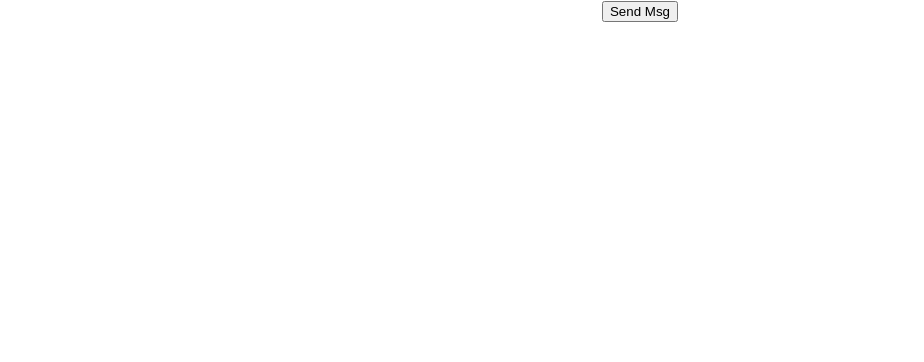
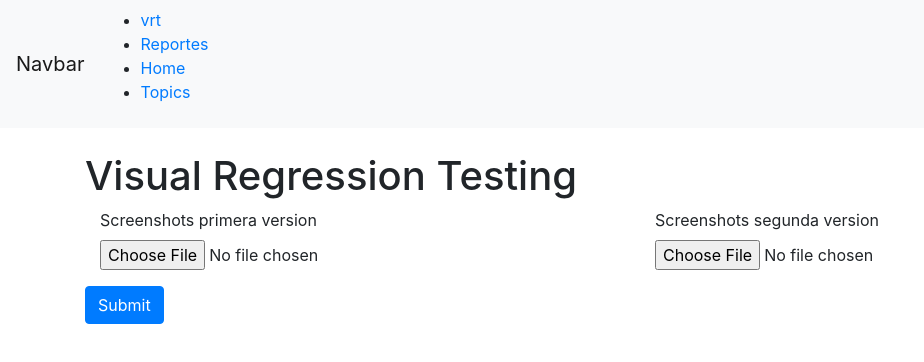
Before and after one commit to miarevalo10/miso4208, a React (Create React App) app in the folder client/: page / in a window 1280 px wide. Shown: the top 362 px of the page, without its empty margins (0-924 px from the left). Built offline with nearby package versions, Linux system fonts and the light colour scheme.

Commit message:
added nav and screens to front

```diff
--- a/client/public/index.html
+++ b/client/public/index.html
@@ -1,13 +1,12 @@
 <!DOCTYPE html>
 <html lang="en">
+
 <head>
   <meta charset="utf-8" />
   <link rel="shortcut icon" href="%PUBLIC_URL%/favicon.ico" />
-    <meta
-      name="viewport"
-      content="width=device-width, initial-scale=1, shrink-to-fit=no"
-    />
+  <meta name="viewport" content="width=device-width, initial-scale=1, shrink-to-fit=no" />
   <meta name="theme-color" content="#000000" />
+  <meta name="viewport" content="width=device-width, initial-scale=1, shrink-to-fit=no">
   <!--
       manifest.json provides metadata used when your web app is installed on a
       user's mobile device or desktop. See https://developers.google.com/web/fundamentals/web-app-manifest/
@@ -23,7 +22,14 @@
       Learn how to configure a non-root public URL by running `npm run build`.
     -->
   <title>Testing tool</title>
+  <link rel="stylesheet" href="https://maxcdn.bootstrapcdn.com/bootstrap/4.0.0/css/bootstrap.min.css"
+    integrity="sha384-Gn5384xqQ1aoWXA+058RXPxPg6fy4IWvTNh0E263XmFcJlSAwiGgFAW/dAiS6JXm" crossorigin="anonymous">
+    <script src="https://code.jquery.com/jquery-3.2.1.slim.min.js" integrity="sha384-KJ3o2DKtIkvYIK3UENzmM7KCkRr/rE9/Qpg6aAZGJwFDMVNA/GpGFF93hXpG5KkN" crossorigin="anonymous"></script>
+    <script src="https://cdnjs.cloudflare.com/ajax/libs/popper.js/1.12.9/umd/popper.min.js" integrity="sha384-ApNbgh9B+Y1QKtv3Rn7W3mgPxhU9K/ScQsAP7hUibX39j7fakFPskvXusvfa0b4Q" crossorigin="anonymous"></script>
+    <script src="https://maxcdn.bootstrapcdn.com/bootstrap/4.0.0/js/bootstrap.min.js" integrity="sha384-JZR6Spejh4U02d8jOt6vLEHfe/JQGiRRSQQxSfFWpi1MquVdAyjUar5+76PVCmYl" crossorigin="anonymous"></script>
   </head>
+
+
 <body>
   <noscript>You need to enable JavaScript to run this app.</noscript>
   <div id="root"></div>
@@ -38,4 +44,5 @@
       To create a production bundle, use `npm run build` or `yarn build`.
     -->
 </body>
+
 </html>
--- a/client/src/App.js
+++ b/client/src/App.js
@@ -1,23 +1,82 @@
 import React, { Component } from 'react';
 import './App.css';
-import axios from "axios";
+import { BrowserRouter as Router, Route, Link } from "react-router-dom";
+import Vrtscreen from './screens/vrtscreen.js';
+import Reportscreen from './screens/reportscreen.js';
+import Home from './screens/homescreen.js';
+
 
 class App extends Component {
-
-  sendMsg(msg){
-
-    axios.post("http://localhost:3001/api/sendTest", {
-      message: msg
-    });
-  };
-
   render() {
     return (
-      <div className="App">
-        <button onClick={() => this.sendMsg('ubicacion test')}>Send Msg</button>
-      </div>
+      <Router>
+        <nav class="navbar navbar-expand-lg navbar-light bg-light">
+          <a class="navbar-brand" href="#">Navbar</a>
+          <button class="navbar-toggler" type="button" data-toggle="collapse" data-target="#navbarSupportedContent" aria-controls="navbarSupportedContent" aria-expanded="false" aria-label="Toggle navigation">
+            <span class="navbar-toggler-icon"></span>
+          </button>
+          <div class="collapse navbar-collapse" id="navbarSupportedContent">
+            <ul lass="navbar-nav mr-auto">
+              <li class="nav-item active">
+                <Link  to="/">vrt</Link>
+              </li>
+              <li class="nav-item active">
+                <Link  to="/about">Reportes</Link>
+              </li >
+              <li class="nav-item active">
+                <Link  to="/sendmessage">Home</Link>
+              </li >
+              <li class="nav-item active">
+                <Link  to="/topics">Topics</Link>
+              </li>
+            </ul>
+          </div>
+        </nav>
+        <br />
+        <Route exact path="/" component={Vrtscreen} />
+        <Route path="/about" component={Reportscreen} />
+        <Route path="/sendmessage" component={Home} />
+        <Route path="/topics" component={Topics} />
+      </Router>
     );
   }
 }
 
+function Topics({ match }) {
+  return (
+    <div>
+      <h2>Topics</h2>
+      <ul>
+        <li>
+          <Link to={`${match.url}/rendering`}>Rendering with React</Link>
+        </li>
+        <li>
+          <Link to={`${match.url}/components`}>Components</Link>
+        </li>
+        <li>
+          <Link to={`${match.url}/props-v-state`}>Props v. State</Link>
+        </li>
+      </ul>
+
+      <Route path={`${match.path}/:topicId`} component={Topic} />
+      <Route
+        exact
+        path={match.path}
+        render={() => <h3>Please select a topic.</h3>}
+      />
+    </div>
+  );
+}
+
+function Topic({ match }) {
+  return (
+    <div>
+      <h3>{match.params.topicId}</h3>
+    </div>
+  );
+}
+
+
+
+
 export default App;
--- /dev/null
+++ b/client/src/screens/homescreen.js
@@ -0,0 +1,19 @@
+import React, { Component } from 'react';
+import axios from "axios";
+
+export default class Home extends Component {
+    sendMsg(msg){
+        axios.post("http://localhost:3001/api/sendTest", {
+          message: msg
+        });
+      };
+
+    render() {
+        return (
+            <div className="App">
+                <button onClick={() => this.sendMsg('ubicacion test')}>Send Msg</button>
+            </div>
+        );
+
+    }
+}
--- /dev/null
+++ b/client/src/screens/reportscreen.js
@@ -0,0 +1,11 @@
+import React, { Component } from 'react'
+
+export default class Reportscreen extends Component {
+  render() {
+    return (
+      <div>
+        <h1>Reportes</h1>
+      </div>
+    )
+  }
+}
--- /dev/null
+++ b/client/src/screens/vrtscreen.js
@@ -0,0 +1,52 @@
+import React, { Component } from 'react';
+import axios from "axios";
+
+export default class Vrtscreen extends Component {
+
+
+
+    sendMsg(msg) {
+        axios.post("http://localhost:3001/api/sendvrt", {
+            message: msg
+        });
+    };
+
+    render() {
+        return (
+            <div class="container">
+
+            <h1>Visual Regression Testing</h1>
+
+            <form>
+            <div class="container">
+            <div class="row">
+                <div class="form-group col-6">
+                    <label
+                    for="exampleFormControlFile1">Screenshots primera version</label>
+                    <br/>
+                    <input
+                    type="file"
+                    class="form-control-file"
+                    id="exampleFormControlFile1" />
+                </div>
+                <div class="form-group col-6">
+                    <label
+                    for="exampleFormControlFile1">Screenshots segunda version</label>
+                    <br/>
+                    <input
+                    type="file"
+                    class="form-control-file"
+                    id="exampleFormControlFile1" />
+                </div>
+                </div>
+            </div>
+                <button
+                type="submit"
+                class="btn btn-primary"
+                onClick={() => this.sendMsg()}>Submit</button>
+            </form>
+            </div>
+        );
+
+    }
+}
```
Also changed, not shown: client/package.json (+5 -5 lines). Lines whose indentation alone changed are shown as unchanged.
